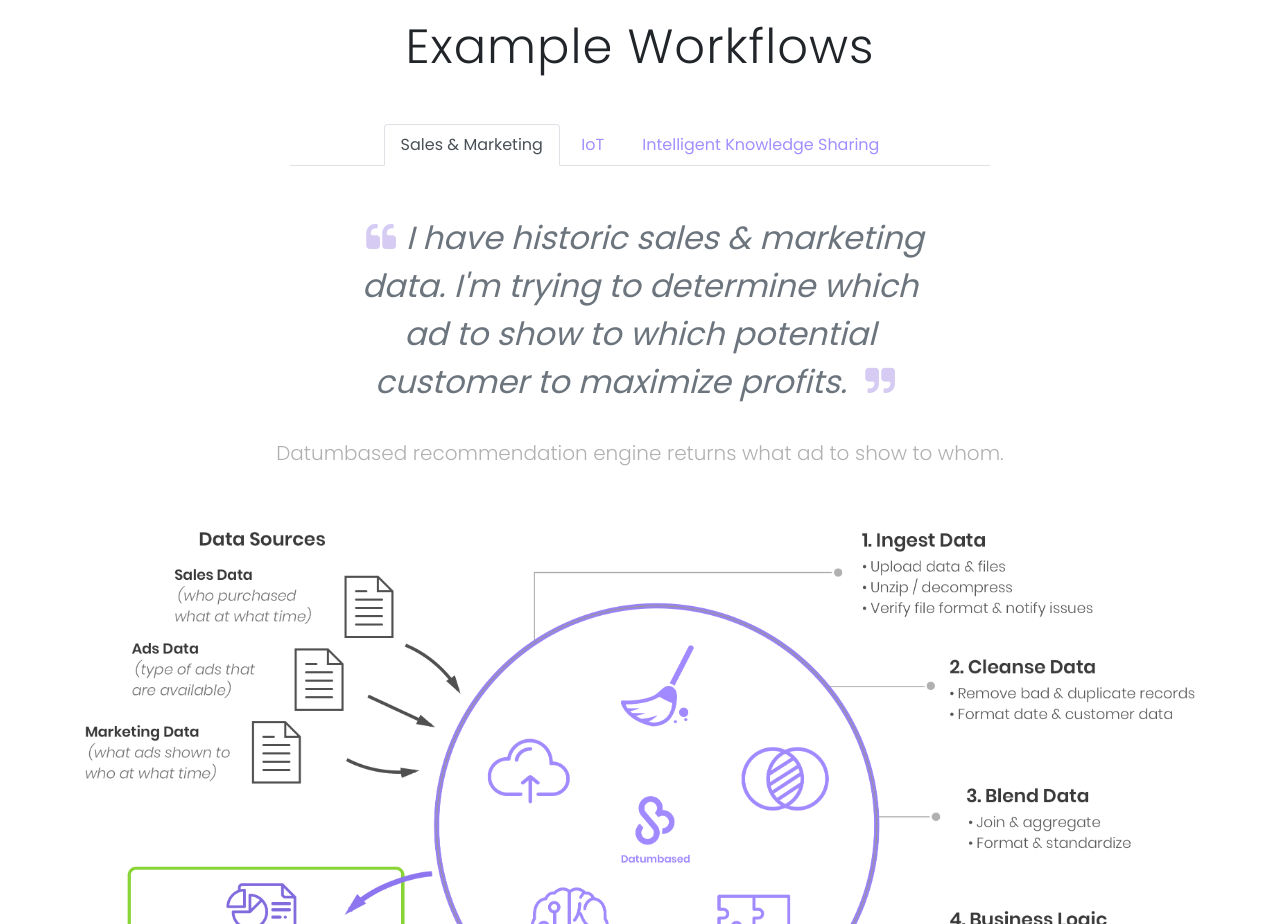
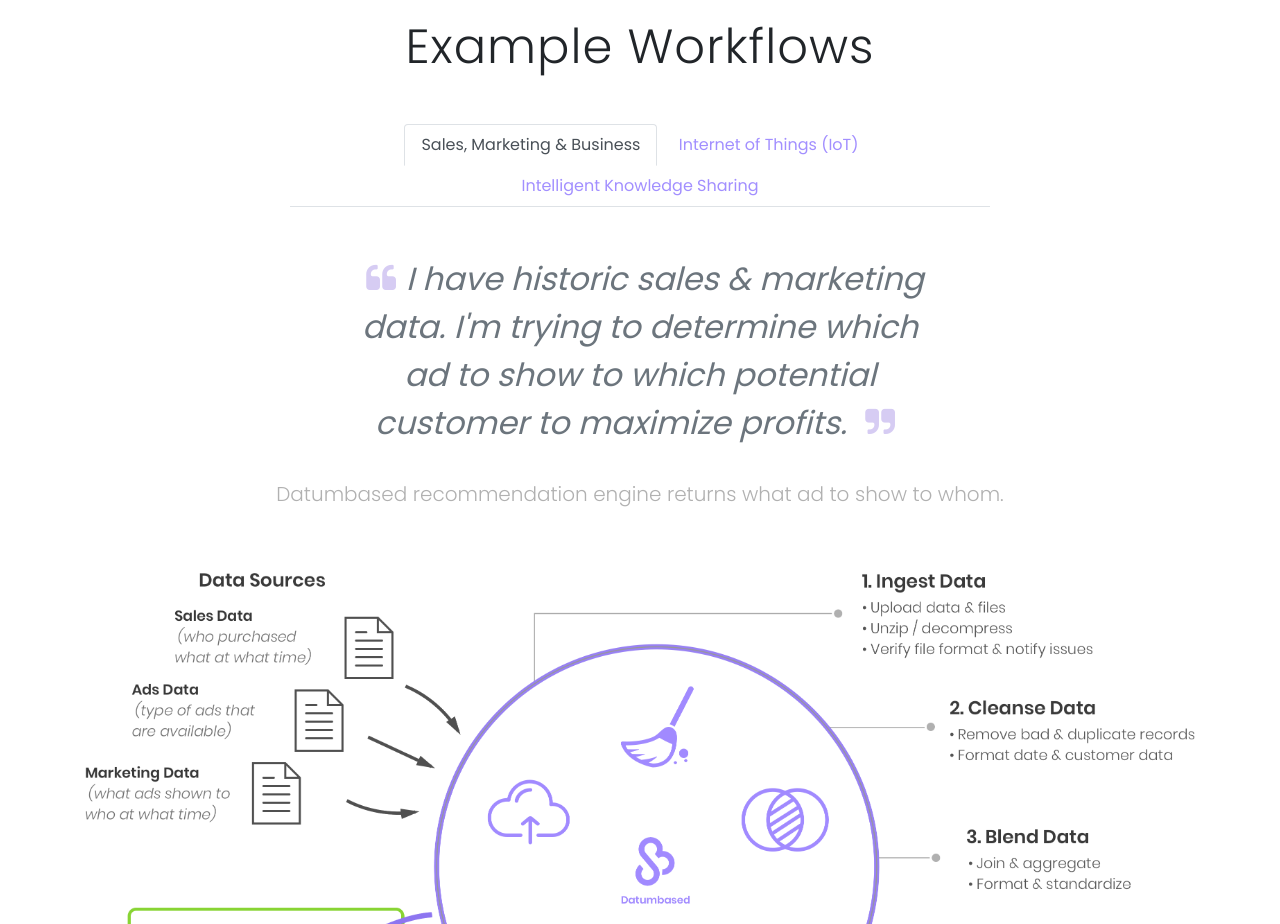
Before and after one commit to datumbased/datumbased.github.io, a website: page index.html in a window 1280 px wide. Shown: the part 2540-3464 px from the top of the page. Drawn offline with nearby package versions, Linux system fonts and the light colour scheme.

Commit message:
fixed 2 wordings

```diff
--- a/index.html
+++ b/index.html
@@ -161,12 +161,12 @@
         <ul class="nav nav-tabs justify-content-center" id="example-tabs" role="tablist">
           <li class="nav-item">
             <a class="nav-link active" id="home-tab" data-toggle="tab" href="#sales" role="tab" aria-controls="home" aria-selected="true">
-              Sales & Marketing
+              Sales, Marketing & Business
             </a>
           </li>
           <li class="nav-item">
             <a class="nav-link" id="profile-tab" data-toggle="tab" href="#iot" role="tab" aria-controls="profile" aria-selected="false">
-              IoT
+              Internet of Things (IoT)
             </a>
           </li>
           <li class="nav-item">
@@ -201,7 +201,7 @@
           <div class="tab-pane" id="iot" role="tabpanel" aria-labelledby="profile-tab">
             <p class="text-muted text-center heading-title-text quote-text">
               <i class="fa fa-quote-left"></i>
-              I have a bunch of sensors providing data hourly. I’ve developed logic that customer’s
+              I have a bunch of sensors providing data hourly. I’ve developed logic that customers
               want but I don’t know how to go from concept to a secure, scalable product.
               <i class="fa fa-quote-right"></i>
             </p>
```
